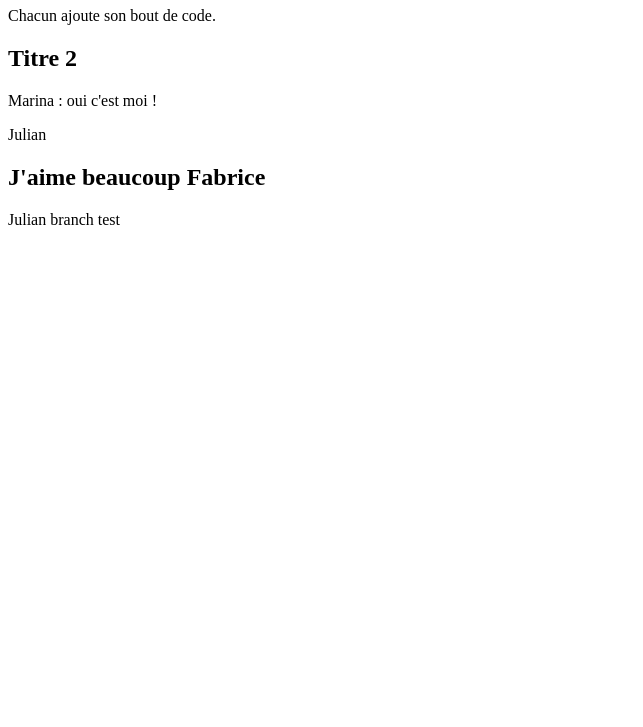
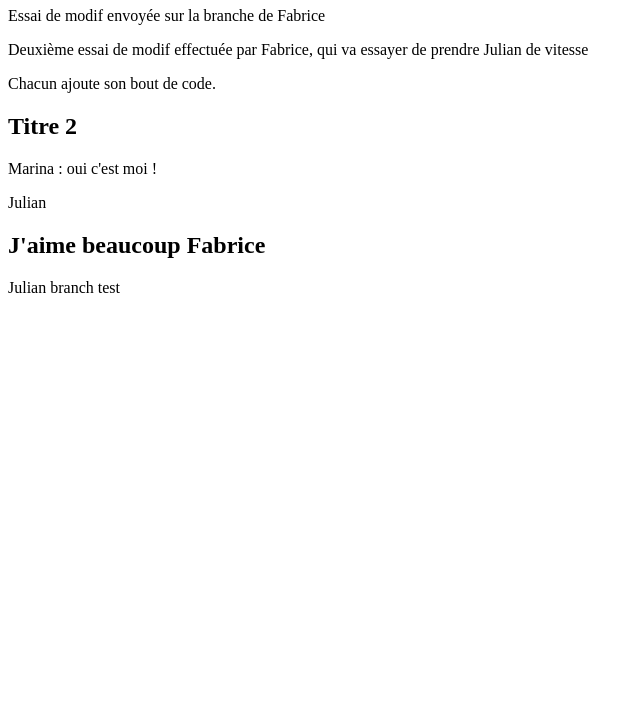
Before and after one commit to FabriceBenard/ProjetGroupe, a plain HTML site: page index.html in a window 1280 px wide. Shown: the part 73-800 px from the top of the page, without its empty margins (0-643 px from the left). Drawn offline with Linux system fonts and the light colour scheme.

Commit message:
remise en ligne de master valide

```diff
--- a/index.html
+++ b/index.html
@@ -8,6 +8,8 @@
   <body>
     <header>
       <h1>Projet de Groupe</h1>
+      <p>Essai de modif envoyée sur la branche de Fabrice</p>
+      <p>Deuxième essai de modif effectuée par Fabrice, qui va essayer de prendre Julian de vitesse</p>
     </header>
     <main>
       <p>Chacun ajoute son bout de code.</p> <!-- Maëva -->
```
